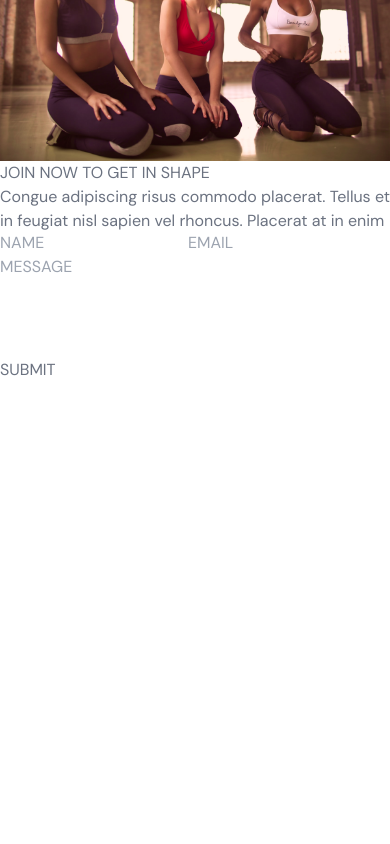
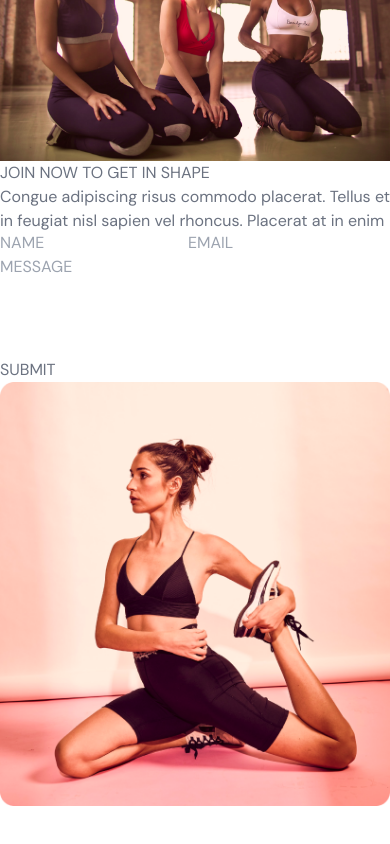
Before and after one commit to chathu-weerasena/Gym-App, a React (Vite) app: page / in a window 390 px wide. Shown: the part 5620-6464 px from the top of the page. Before the commit the page ends 6052 px from the top, so only its background shows below. Built offline with nearby package versions, Linux system fonts and the light colour scheme.

Commit message:
Completed Contact Us Page

```diff
--- a/src/scenes/contactUs/index.tsx
+++ b/src/scenes/contactUs/index.tsx
@@ -10,7 +10,7 @@
 };
 
 const ContactUs = ({ setSelectedPage }: Props) => {
-  const inputStyles = `mt-5 w-full rounded-lg bg-primary-300 px-5 py-3 placeholder-white`;
+  const inputStyles = `mb-5 mt-5 w-full rounded-lg bg-primary-300 px-5 py-3 placeholder-white`;
   const {
     register,
     trigger,
@@ -43,7 +43,7 @@
           <Heading>
             <span className="text-primary-500">JOIN NOW</span> TO GET IN SHAPE
           </Heading>
-          <p className="my-5">
+          <p className="my-5 mt-5">
             Congue adipiscing risus commodo placerat. Tellus et in feugiat nisl
             sapien vel rhoncus. Placerat at in enim pellentesque. Nulla
             adipiscing leo egestas nisi elit risus sit. Nunc cursus sagittis.{" "}
@@ -66,7 +66,7 @@
               target="_blank"
               onSubmit={onSubmit}
               action="https://formsubmit.co/chathuweerasena@gmail.com"
-              method="POST "
+              method="POST"
             >
               <input
                 className={inputStyles}
@@ -125,6 +125,25 @@
               </button>
             </form>
           </motion.div>
+          <motion.div
+            className="relative mt-16 basis-2/5 md:mt-0"
+            initial="hidden"
+            whileInView="visible"
+            viewport={{ once: true, amount: 0.5 }}
+            transition={{ delay: 0.2, duration: 0.5 }}
+            variants={{
+              hidden: { opacity: 0, y: -50 },
+              visible: { opacity: 1, x: 0 },
+            }}
+          >
+            <div className="w-full before:absolute before:-bottom-20 before:-right-10 before:z-[-1] md:before:content-evolvetext">
+              <img
+                className="mt-5 w-full"
+                alt="contact-us-graphic"
+                src={ContactUsPageGraphic}
+              />
+            </div>
+          </motion.div>
         </div>
       </motion.div>
     </section>
```
